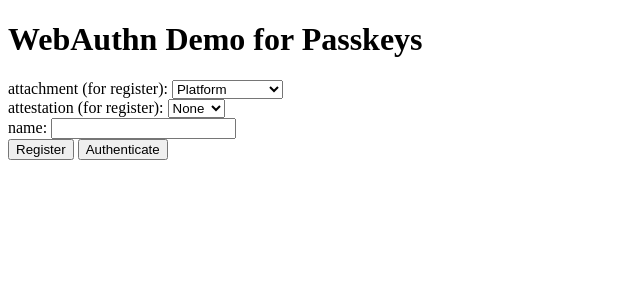
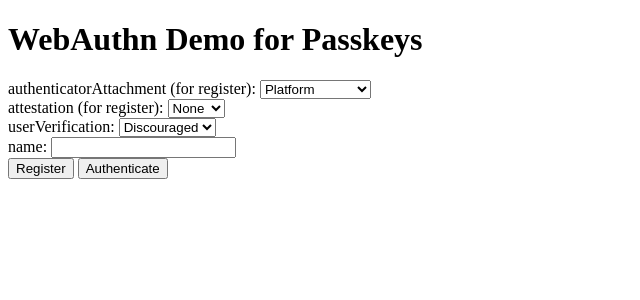
Before and after one commit to ttk1/webauthn_passkeys_demo, a Flask app: page / in a window 1280 px wide. Shown: the top 300 px of the page, without its empty margins (0-640 px from the left). Run offline with Flask 3, Linux system fonts and the light colour scheme.

Commit message:
userVerification のフォームを追加

```diff
--- a/demo/templates/index.html
+++ b/demo/templates/index.html
@@ -9,13 +9,18 @@
 <body>
     <h1>WebAuthn Demo for Passkeys</h1>
     <form name="form">
-        attachment (for register): <select name="authenticatorAttachment">
+        authenticatorAttachment (for register): <select name="authenticatorAttachment">
             <option value="platform" selected>Platform</option>
             <option value="cross-platform">Cross-Platform</option>
         </select><br>
         attestation (for register): <select name="attestation">
             <option value="none" selected>None</option>
             <option value="direct">Direct</option>
+        </select><br>
+        userVerification: <select name="userVerification">
+            <option value="discouraged" selected>Discouraged</option>
+            <option value="preferred">Preferred</option>
+            <option value="required">Required</option>
         </select><br>
         name: <input type="text" id="name" /><br>
         <input type="button" value="Register" onclick="register()" />
@@ -86,7 +91,7 @@
                         challenge: base64ToArrayBuffer(challenge.challenge),
                         authenticatorSelection: {
                             authenticatorAttachment: form.authenticatorAttachment.value,
-                            userVerification: "preferred"
+                            userVerification: form.userVerification.value
                         },
                         attestation: form.attestation.value
                     }
@@ -142,7 +147,7 @@
                             id: base64ToArrayBuffer(cred.id),
                             type: cred.type
                         })),
-                        userVerification: "preferred"
+                        userVerification: form.userVerification.value
                     }
                 });
                 const response = await sendAuthenticationData({
```
